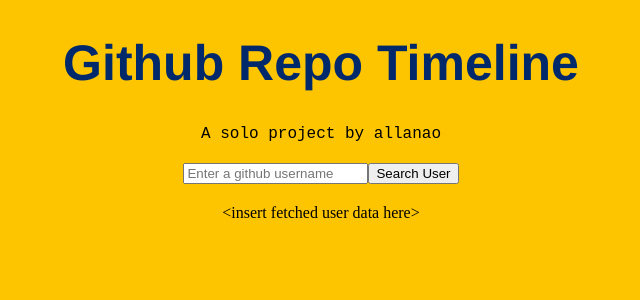
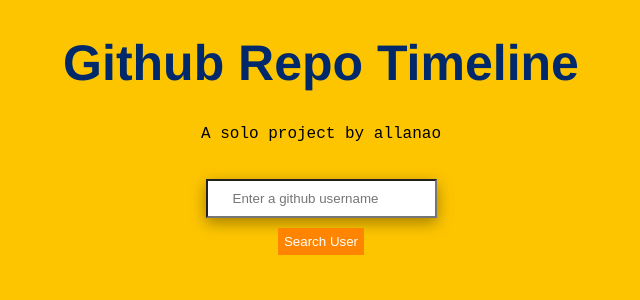
Before and after one commit to allanao/githubRepoTimeline, a React app: page / in a window 1280 px wide. Shown: the top 300 px of the page, without its empty margins (319-959 px from the left). Built offline with nearby package versions, Linux system fonts and the light colour scheme.

Commit message:
populate Info component with data fetched from API, and added styling to search bar and Info component

```diff
--- a/client/App.jsx
+++ b/client/App.jsx
@@ -14,16 +14,17 @@
 const client_secret = 'c68f5a1691565c1374fca0e04b9793b0f3c3ed17';
 
 class App extends Component {
-    // constructor(props) {
-    //     super(props);
-    //     // this.handleClick = this.handleClick.bind(this);
-    //     this.state = {
-    //         username: null,
-    //     }
-    // }
-
-    state = {
-        username: null,
+    constructor(props) {
+        super(props);
+        // this.handleClick = this.handleClick.bind(this);
+        this.state = {
+            showUserData: false,
+            username: undefined,
+            avatar_url: undefined,
+            repoNum: undefined,
+            followers: undefined,
+            following: undefined
+        }
     }
 
     // handleClick function
@@ -45,9 +46,14 @@
 
 
         // SETS THE STATE
-        // this.setState({
-        //     username: e.target.elements.username.value,
-        // });
+        this.setState({
+            showUserData: true,
+            username: data.login,
+            avatar_url: data.avatar_url,
+            repoNum: data.public_repos,
+            followers: data.followers,
+            following: data.following,
+        });
         // console.log('search user:', this.state.username);
     }
 
@@ -70,8 +76,18 @@
         return (
             <div>
                 <Search key='searchbar' handleClick={this.handleClick} />
-                <Info key='userInfo' />
+                <div>
+                    <Info key='userData'
+                        showUserData={this.state.showUserData}
+                        username={this.state.username}
+                        avatar_url={this.state.avatar_url}
+                        repoNum={this.state.repoNum}
+                        followers={this.state.followers}
+                        following={this.state.following}
+                    />
+                </div>
             </div>
+
         );
     }
 }
--- a/client/components/Info.jsx
+++ b/client/components/Info.jsx
@@ -2,12 +2,28 @@
 import PropTypes from 'prop-types';
 
 const Info = (props) => {
+    // for conditional rendering
+    const showUserData = props.showUserData;
+    console.log('infoprops', props)
+    // for updating inner HTML tags
     let test = '<insert fetched user data here>';
-    return (
-        <div id="info">
-            {test}
-        </div>
-    );
+
+    // if button is clicked, showUserData should be true
+    if (showUserData) {
+        return (
+            <div id="info">
+                <h2 id="username">username:   {props.username}</h2>
+                <img href={props.avatar_url}></img>
+                <div className="userdata">
+                    <p id="repoNum">public repos:   {props.repoNum}</p>
+                    <p id="followers">followers:   {props.followers}</p>
+                    <p id="following">following:   {props.following}</p>
+                </div>
+            </div>
+        );
+    }
+    // if button isn't clicked, don't render this component
+    return null;
 }
 
 export default Info;
--- a/client/components/Search.jsx
+++ b/client/components/Search.jsx
@@ -14,8 +14,10 @@
 
         return (
             <form id="searchContainer" onSubmit={this.props.handleClick}>
-                <input type="text" name="username" placeholder="Enter a github username" />
-                <button id='searchbn'> Search User </button>
+            <div id="input">
+                <input id="searchBar" type="text" name="username" placeholder="Enter a github username" />
+            </div>
+            <button id='searchbn'> Search User </button>
             </form>
         );
     }
--- a/client/scss/style.css
+++ b/client/scss/style.css
@@ -16,5 +16,42 @@
 }
 
 #searchContainer {
-    margin: 20px;
+    margin: 10px;
 }
+
+#input input{
+    display: inline;
+    margin: 20px 10px 10px;
+    padding: 5px 25px;
+    /* width: 60px; */
+    height: 25px;
+    /* border: 0.5px solid black; */
+    box-shadow: rgba(0, 0, 0, 0.35) 0px 5px 15px;
+}
+
+#searchContainer button {
+    display: inline;
+    background-color: #ff8500;
+    color: white;
+    padding: 6px;
+    border: none;
+}
+
+
+#info {
+    background-color: #3c096c;
+    color: white;
+    font-family: 'Courier New', Courier, monospace;
+    padding: 15px;
+}
+
+#info h2 {
+    font-size: 15px;
+    margin: 10px;
+    padding: 10px;
+}
+
+.userdata {
+    /* display: inline-flex; */
+    align-content: space-around;
+}
```
